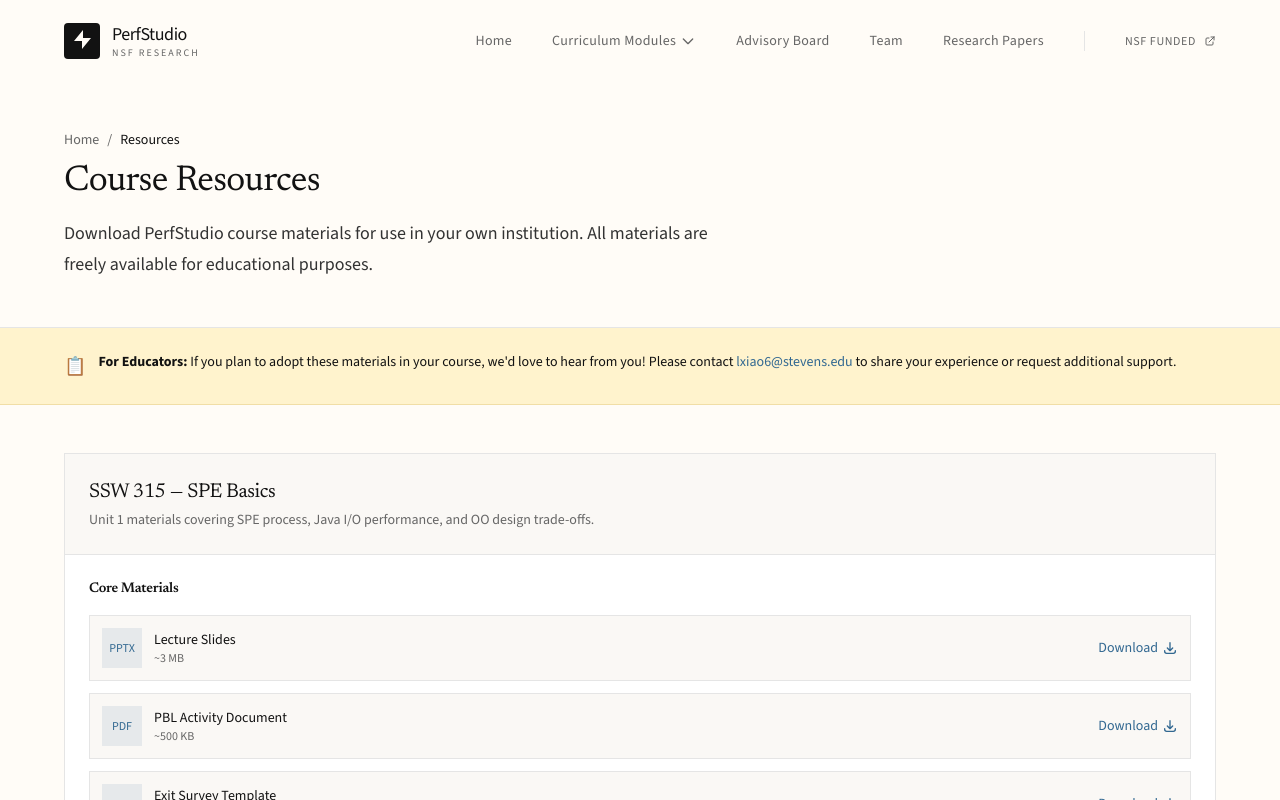
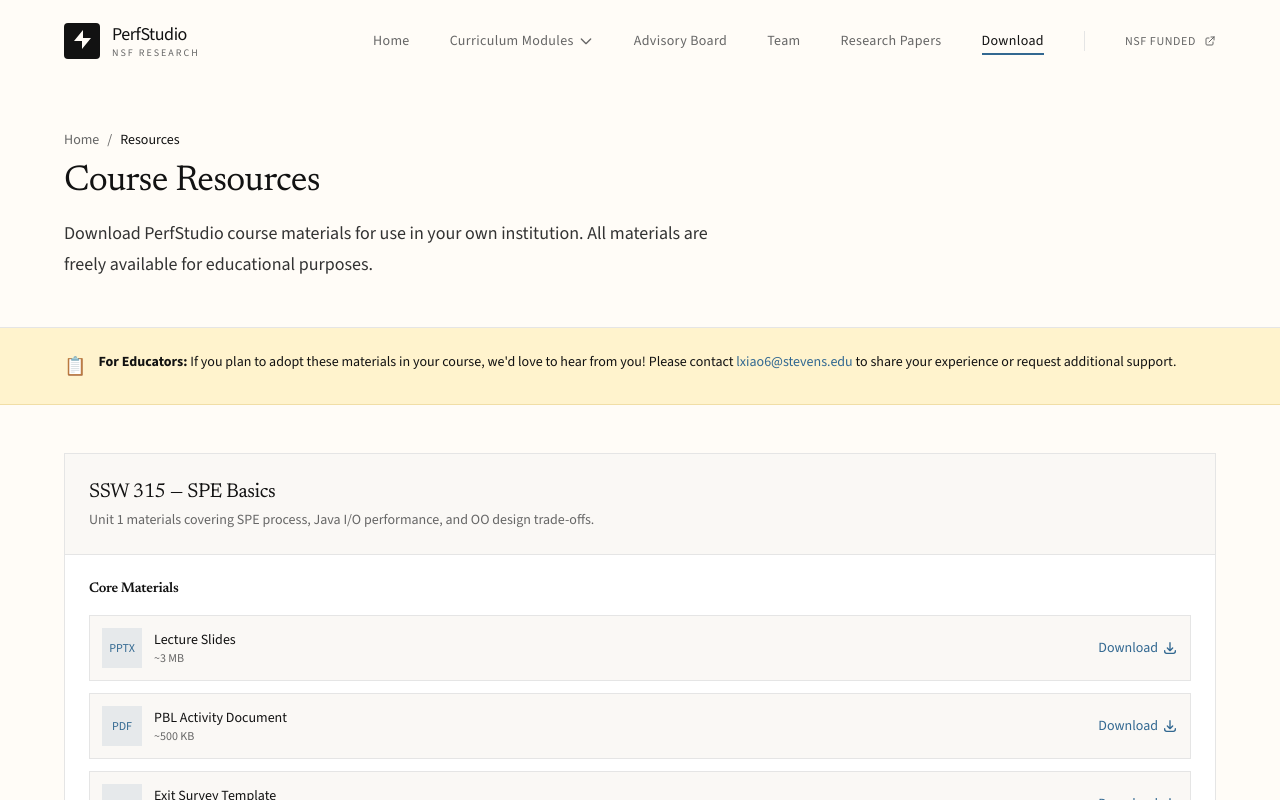
Before and after one commit to SIT-RiSE/NSF-perfstudio, a React (Vite) app: page /#/resources in a window 1280 px wide. Shown: the top 800 px of the page. Built offline with nearby package versions, Linux system fonts and the light colour scheme.

Commit message:
Add Download link to navigation bar

```diff
--- a/src/components/Navigation.tsx
+++ b/src/components/Navigation.tsx
@@ -13,6 +13,7 @@ const navLinks = [
   { name: 'Advisory Board', path: '/advisory-board' },
   { name: 'Team', path: '/team' },
   { name: 'Research Papers', path: '/papers' },
+  { name: 'Download', path: '/resources' },
 ]
 
 export default function Navigation() {
```
